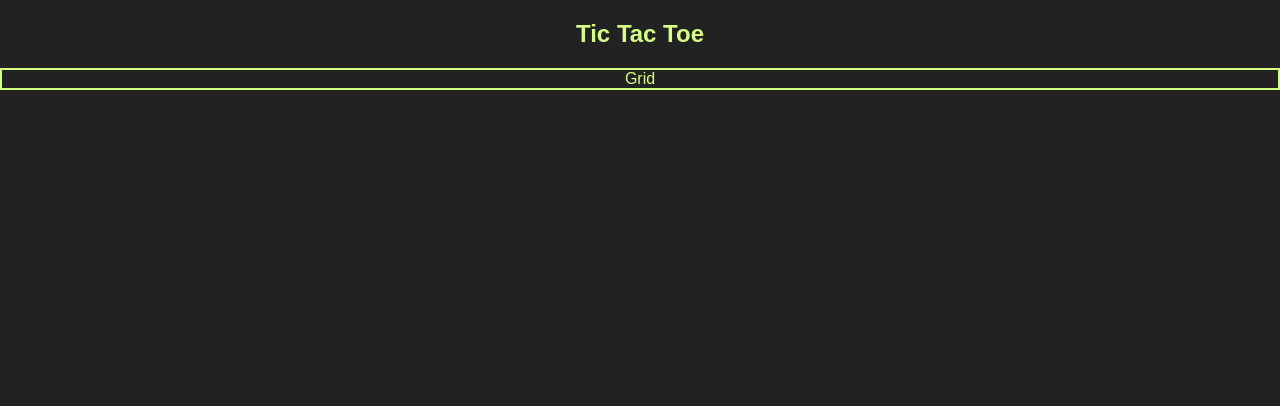
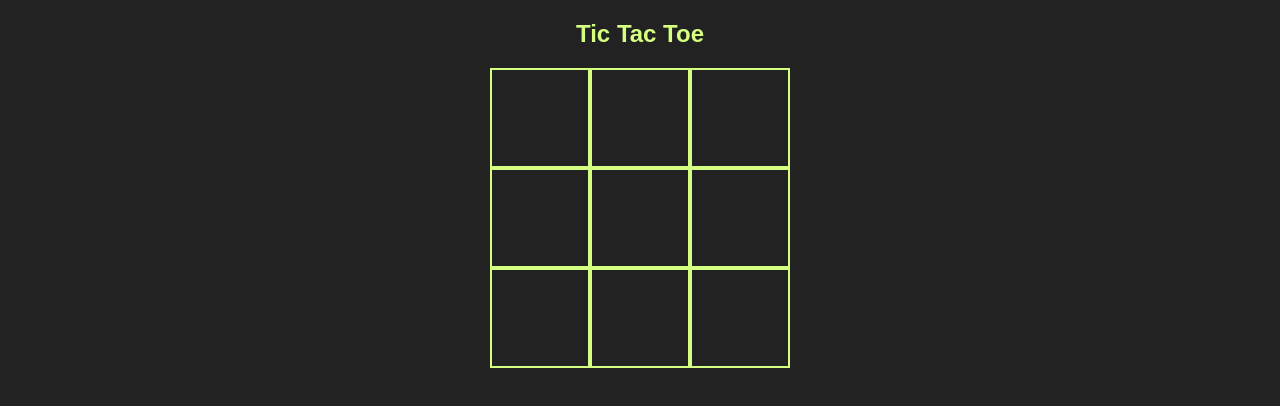
Before and after one commit to groundberry/react-tic-tac-toe, a React (Create React App) app: page / in a window 1280 px wide. Shown: the top 406 px of the page. Built offline with nearby package versions, Linux system fonts and the light colour scheme.

Commit message:
Create Cell component with basic style

```diff
--- a/src/App.css
+++ b/src/App.css
@@ -1,3 +1,6 @@
 .App {
   text-align: center;
+  display: flex;
+  justify-content: center;
+  align-items: center;
 }
--- /dev/null
+++ b/src/Cell.css
@@ -0,0 +1,15 @@
+.Cell {
+  border: 2px solid #d5ff80;
+  box-sizing: border-box;
+  height: 60px;
+  display: flex;
+  align-items: center;
+  justify-content: center;
+}
+
+@media (min-width: 420px) {
+  .Cell {
+    font-size: 1.5em;
+    height: 100px;
+  }
+}
--- /dev/null
+++ b/src/Cell.jsx
@@ -0,0 +1,10 @@
+import React from 'react';
+import './Cell.css';
+
+function Cell() {
+  return (
+    <div className="Cell" />
+  );
+}
+
+export default Cell;
--- a/src/Grid.css
+++ b/src/Grid.css
@@ -1,5 +1,11 @@
 .Grid {
-  border: 2px solid #d5ff80;
   display: grid;
-  margin: auto;
+  grid-template-columns: 60px 60px 60px;
 }
+
+@media (min-width: 420px) {
+  .Grid {
+    display: grid;
+    grid-template-columns: 100px 100px 100px;
+  }
+}
--- a/src/Grid.jsx
+++ b/src/Grid.jsx
@@ -1,10 +1,19 @@
 import React from 'react';
+import Cell from './Cell';
 import './Grid.css';
 
 function Grid() {
   return (
     <div className="Grid">
-      Grid
+      <Cell />
+      <Cell />
+      <Cell />
+      <Cell />
+      <Cell />
+      <Cell />
+      <Cell />
+      <Cell />
+      <Cell />
     </div>
   );
 }
```
Also changed, not shown: 1 other file (tests, documents, lock files or other folders).
